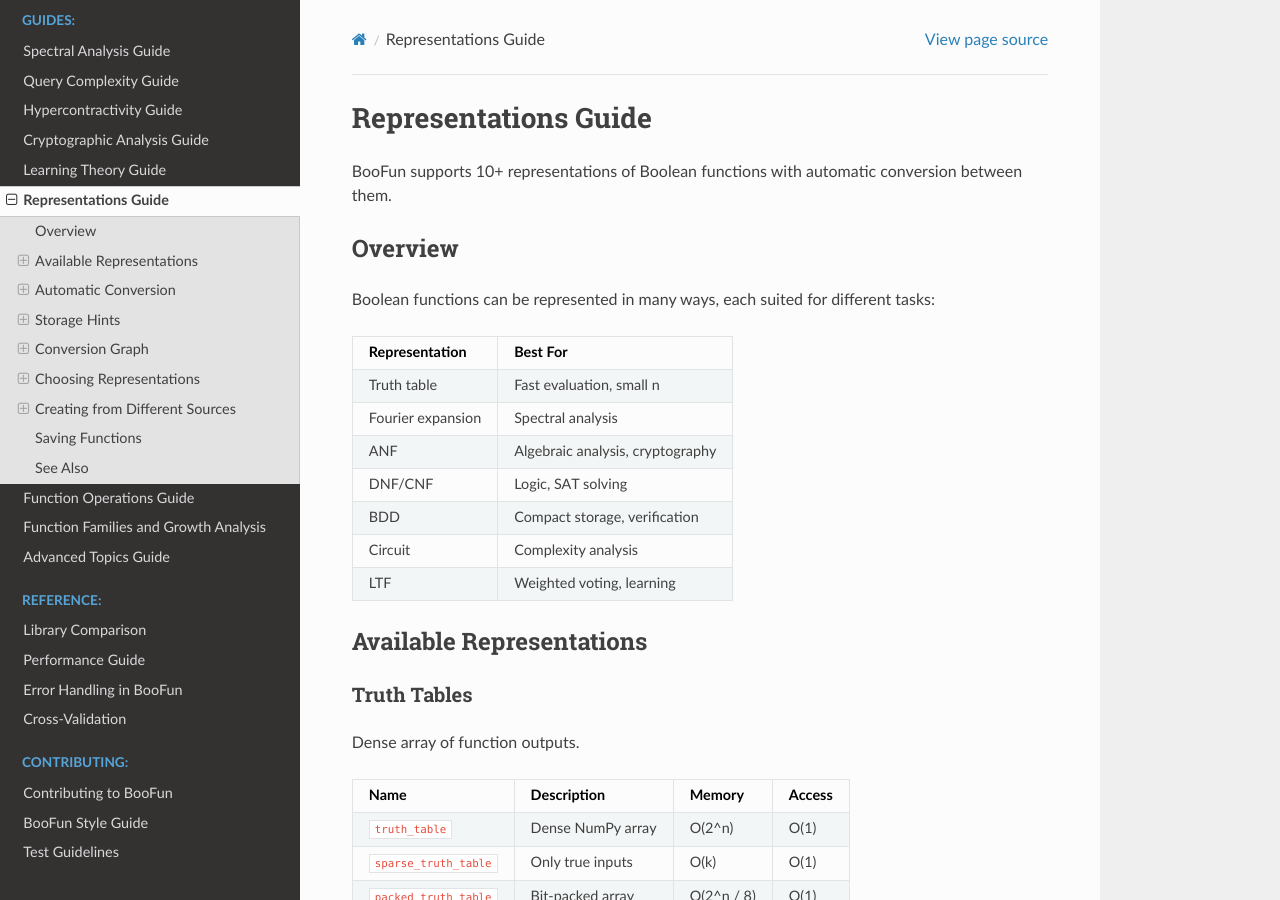
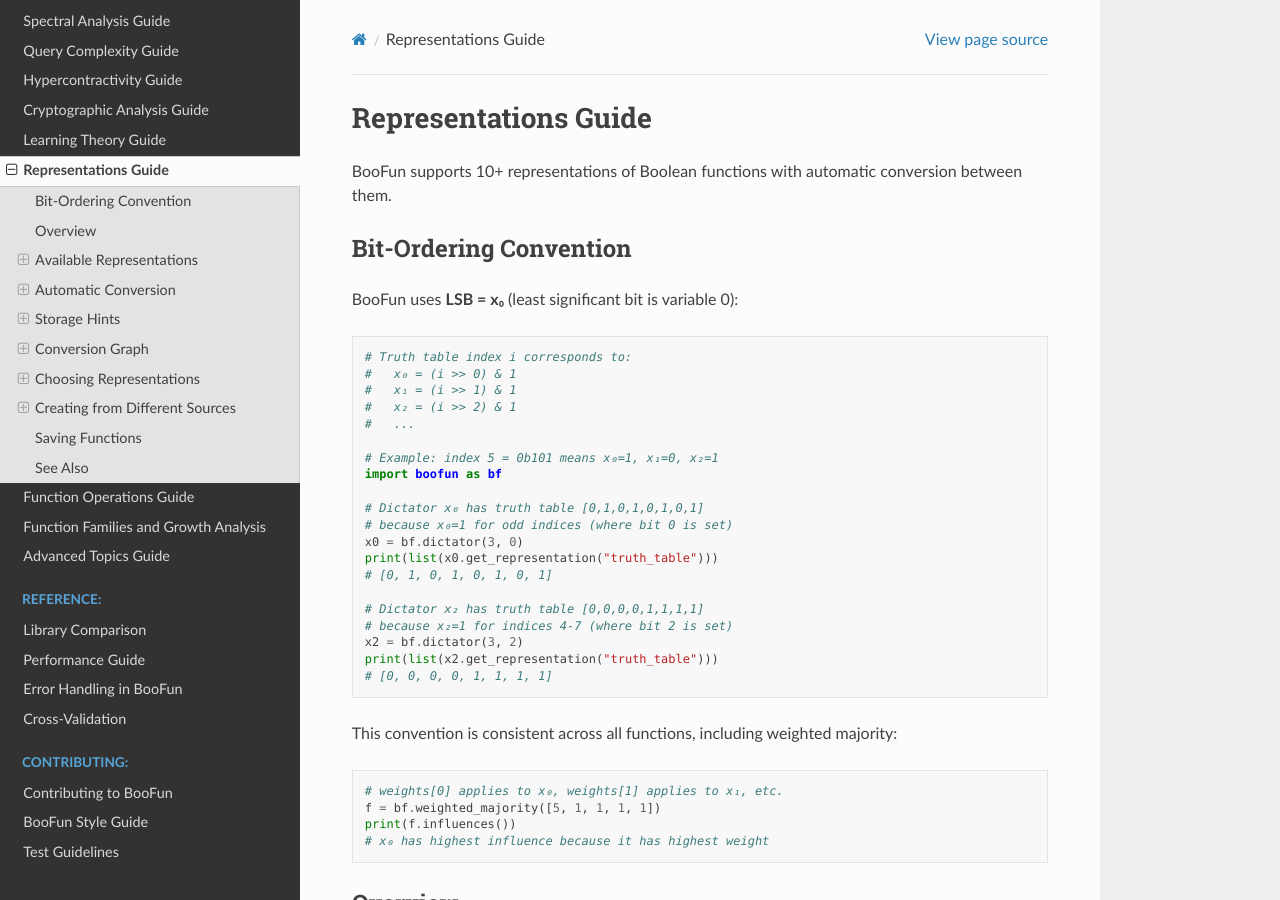
Before and after one commit to GabbyTab/boofun, a Sphinx documentation site: the page built from docs/guides/representations.md, in a window 1280 px wide and 900 px high. Built offline with Sphinx 7.4.7 and the Read the Docs theme 3.1.0, drawn with Linux system fonts in a browser that asks for light colours.

Commit message:
test/docs: add LTF bit-ordering tests and document convention
Add comprehensive tests for weighted_majority and threshold functions
to catch LSB/MSB bugs in truth table construction.

Document the LSB=x₀ convention in:
- STYLE_GUIDE.md: warning against common MSB-first bug
- representations.md: user-facing explanation with examples

Co-authored-by: Cursor <cursoragent@cursor.com>

````diff
--- a/docs/guides/representations.md
+++ b/docs/guides/representations.md
@@ -1,6 +1,42 @@
 # Representations Guide
 
 BooFun supports 10+ representations of Boolean functions with automatic conversion between them.
+
+## Bit-Ordering Convention
+
+BooFun uses **LSB = x₀** (least significant bit is variable 0):
+
+```python
+# Truth table index i corresponds to:
+#   x₀ = (i >> 0) & 1
+#   x₁ = (i >> 1) & 1
+#   x₂ = (i >> 2) & 1
+#   ...
+
+# Example: index 5 = 0b101 means x₀=1, x₁=0, x₂=1
+import boofun as bf
+
+# Dictator x₀ has truth table [0,1,0,1,0,1,0,1]
+# because x₀=1 for odd indices (where bit 0 is set)
+x0 = bf.dictator(3, 0)
+print(list(x0.get_representation("truth_table")))
+# [0, 1, 0, 1, 0, 1, 0, 1]
+
+# Dictator x₂ has truth table [0,0,0,0,1,1,1,1]
+# because x₂=1 for indices 4-7 (where bit 2 is set)
+x2 = bf.dictator(3, 2)
+print(list(x2.get_representation("truth_table")))
+# [0, 0, 0, 0, 1, 1, 1, 1]
+```
+
+This convention is consistent across all functions, including weighted majority:
+
+```python
+# weights[0] applies to x₀, weights[1] applies to x₁, etc.
+f = bf.weighted_majority([5, 1, 1, 1, 1])
+print(f.influences())
+# x₀ has highest influence because it has highest weight
+```
 
 ## Overview
 
````
Also changed, not shown: docs/STYLE_GUIDE.md (+21 -0 lines), 1 other file.
